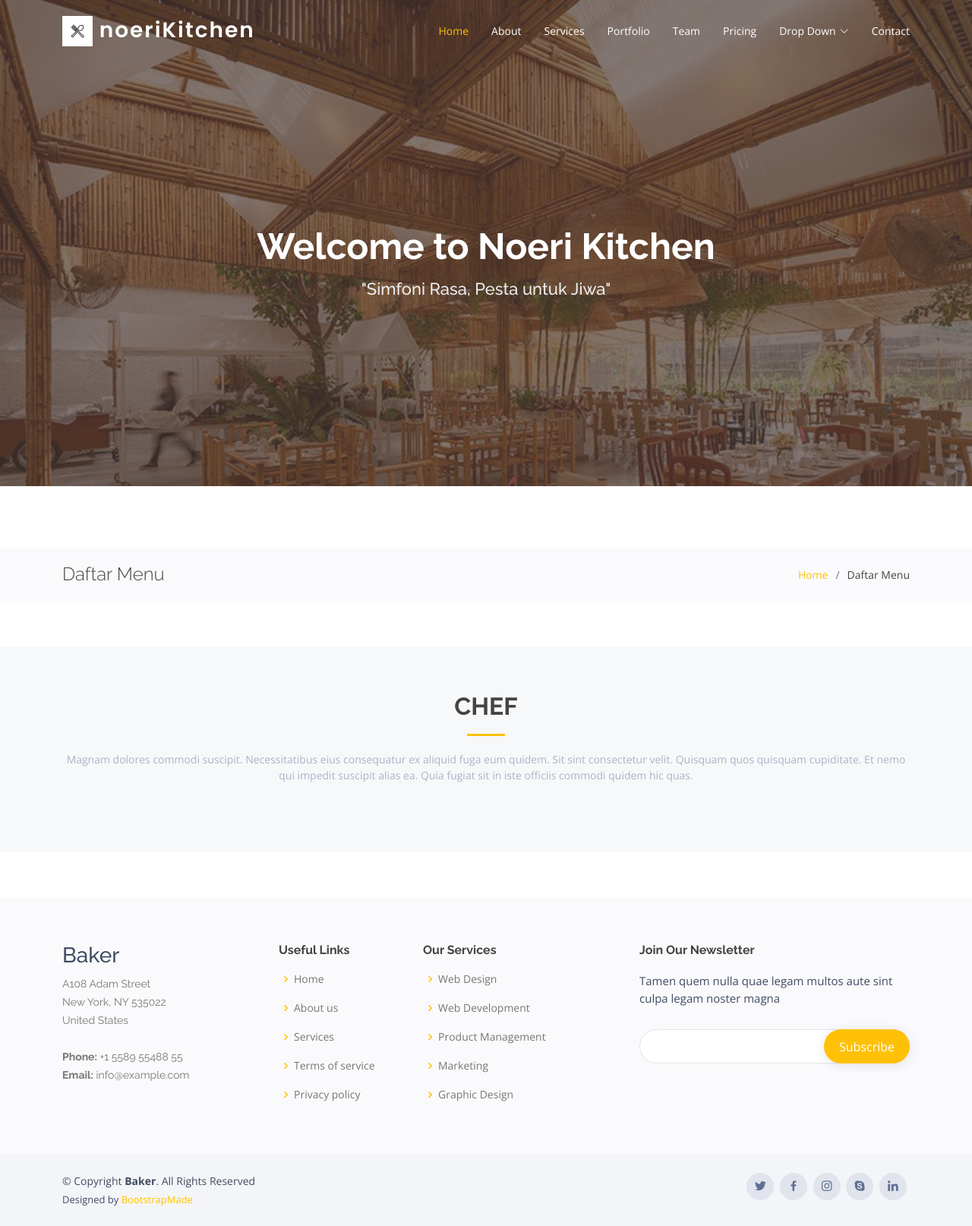
After one commit to rifasania/noeri, a CodeIgniter app: page /noeri/index.php/c_noeri/LinkChef in a window 1280 px wide. The commit adds this page. Shown: the whole page at 76% size. Run offline with CodeIgniter, Linux system fonts and the light colour scheme; data that the repository does not hold is empty.

Commit message:
commit_chef

```diff
--- a/application/config/autoload.php
+++ b/application/config/autoload.php
@@ -132,4 +132,4 @@ $autoload['language'] = array();
 |
 |	$autoload['model'] = array('first_model' => 'first');
 */
-$autoload['model'] = array('M_Menu');
+$autoload['model'] = array('M_Menu', 'M_Chef');
--- a/application/controllers/C_Noeri.php
+++ b/application/controllers/C_Noeri.php
@@ -29,6 +29,13 @@ class C_Noeri extends CI_Controller {
 		$temp['data'] = $data_menu;
 		$this->load->view('V_Menu', $temp);
 	}
+
+	public function LinkChef()
+	{
+		$data_chef = $this->M_Chef->getAllChef();
+		$temp['data'] = $data_chef;
+		$this->load->view('V_Chef', $temp);
+	}
 }
 
 // NGANTUK BGT YA ALLAH
--- /dev/null
+++ b/application/models/M_Chef.php
@@ -0,0 +1,13 @@
+<?php
+defined('BASEPATH') OR exit('No direct script access allowed');
+
+class M_Chef extends CI_Model {
+
+
+    public function getAllChef()
+    {
+        $query = $this->db->query("SELECT * FROM chef");
+        return $query->result();
+    }
+
+}
--- /dev/null
+++ b/application/views/V_Chef.php
@@ -0,0 +1,296 @@
+<?php
+defined('BASEPATH') OR exit('No direct script access allowed');
+?>
+<!DOCTYPE html>
+<html lang="en">
+	<head>
+		<meta charset="utf-8" />
+		<meta content="width=device-width, initial-scale=1.0" name="viewport" />
+
+		<title>NOERI KITCHEN</title>
+		<meta content="" name="description" />
+		<meta content="" name="keywords" />
+
+
+		 <!-- Favicons -->
+		 <link href="<?php echo base_url(); ?>/assets/img/icon_restoran.jpg" rel="icon">
+  <link href="<?php echo base_url(); ?>/assets/img/icon_restoran.jpg" rel="logo">
+
+  <!-- Google Fonts -->
+  <link href="https://fonts.googleapis.com/css?family=Open+Sans:300,300i,400,400i,600,600i,700,700i|Raleway:300,300i,400,400i,500,500i,600,600i,700,700i|Poppins:300,300i,400,400i,500,500i,600,600i,700,700i" rel="stylesheet">
+
+  <!-- Vendor CSS Files -->
+  <link href="<?php echo base_url('assets/vendor/bootstrap/css/bootstrap.min.css" rel="stylesheet')?>"/ >
+  <link href="<?php echo base_url('assets/vendor/bootstrap-icons/bootstrap-icons.css" rel="stylesheet')?>"/ >
+  <link href="<?php echo base_url('assets/vendor/boxicons/css/boxicons.min.css" rel="stylesheet')?>"/ >
+  <link href="<?php echo base_url('assets/vendor/glightbox/css/glightbox.min.css" rel="stylesheet')?>"/ >
+  <link href="<?php echo base_url('assets/vendor/swiper/swiper-bundle.min.css" rel="stylesheet')?>"/ >
+
+  <!-- Template Main CSS File -->
+  <link href="<?php echo base_url(); ?>/assets/css/style.css" rel="stylesheet">
+
+		<!-- =======================================================
+  * Template Name: Baker
+  * Updated: Mar 10 2023 with Bootstrap v5.2.3
+  * Template URL: https://bootstrapmade.com/baker-free-onepage-bootstrap-theme/
+  * Author: BootstrapMade.com
+  * License: https://bootstrapmade.com/license/
+  ======================================================== -->
+	</head>
+
+	<body>
+		<!-- ======= Header ======= -->
+		<header id="header" class="fixed-top header-transparent">
+			<div class="container d-flex align-items-center justify-content-between">
+				<h1 class="logo">
+					<a href="" class="logo"
+						><img
+							src="<?php echo base_url();?>/assets/img/icon_restoran.jpg"
+							alt=""
+							class="img-fluid"
+					/></a>
+					<a href="">noeriKitchen</a>
+				</h1>
+
+				<nav id="navbar" class="navbar">
+					<ul>
+						<li><a class="nav-link scrollto active" href="#hero">Home</a></li>
+						<li><a class="nav-link scrollto" href="#about">About</a></li>
+						<li><a class="nav-link scrollto" href="#services">Services</a></li>
+						<li>
+							<a class="nav-link scrollto" href="#portfolio">Portfolio</a>
+						</li>
+						<li><a class="nav-link scrollto" href="#team">Team</a></li>
+						<li><a class="nav-link scrollto" href="#pricing">Pricing</a></li>
+						<li class="dropdown">
+							<a href="#"
+								><span>Drop Down</span> <i class="bi bi-chevron-down"></i
+							></a>
+							<ul>
+								<li><a href="#">Drop Down 1</a></li>
+								<li class="dropdown">
+									<a href="#"
+										><span>Deep Drop Down</span>
+										<i class="bi bi-chevron-right"></i
+									></a>
+									<ul>
+										<li><a href="#">Deep Drop Down 1</a></li>
+										<li><a href="#">Deep Drop Down 2</a></li>
+										<li><a href="#">Deep Drop Down 3</a></li>
+										<li><a href="#">Deep Drop Down 4</a></li>
+										<li><a href="#">Deep Drop Down 5</a></li>
+									</ul>
+								</li>
+								<li><a href="#">Drop Down 2</a></li>
+								<li><a href="#">Drop Down 3</a></li>
+								<li><a href="#">Drop Down 4</a></li>
+							</ul>
+						</li>
+						<li><a class="nav-link scrollto" href="#contact">Contact</a></li>
+					</ul>
+					<i class="bi bi-list mobile-nav-toggle"></i>
+				</nav>
+				<!-- .navbar -->
+			</div>
+		</header>
+		<!-- End Header -->
+
+		<!-- ======= Hero Section ======= -->
+		<section id="hero" class="d-flex align-items-center justify-content-center">
+			<div class="container position-relative">
+				<h1>Welcome to Noeri Kitchen</h1>
+				<h2>"Simfoni Rasa, Pesta untuk Jiwa"</h2>
+			</div>
+		</section>
+		<!-- End Hero -->
+
+		<main id="main">
+			<!-- ======= Breadcrumbs ======= -->
+			<section class="breadcrumbs">
+				<div class="container">
+					<div class="d-flex justify-content-between align-items-center">
+						<h2>Daftar Menu</h2>
+						<ol>
+							<li><a href="<?php echo site_url('C_Noeri/index')?>">Home</a></li>
+							<li>Daftar Menu</li>
+						</ol>
+					</div>
+				</div>
+			</section>
+			<!-- End Breadcrumbs -->
+
+			<section class="inner-page">
+				<!-- ======= Team Section ======= -->
+				<section id="team" class="team section-bg">
+					<div class="container">
+						<div class="section-title">
+							<h2>Chef</h2>
+							<p>
+								Magnam dolores commodi suscipit. Necessitatibus eius consequatur
+								ex aliquid fuga eum quidem. Sit sint consectetur velit. Quisquam
+								quos quisquam cupiditate. Et nemo qui impedit suscipit alias ea.
+								Quia fugiat sit in iste officiis commodi quidem hic quas.
+							</p>
+						</div>
+
+						<div class="row">
+							<?php
+							foreach($data as $row)
+							{
+							?>
+							<div class="col-lg-3 col-md-6 d-flex align-items-stretch">
+								<div class="member">
+									<div class="member-img">
+										<img
+											src="<?php echo base_url(); ?>/assets/img/chef/<?= $row->foto_chef; ?>"  class="img-fluid" alt=""
+										/>
+										<div class="social">
+											<a href=""><i class="bi bi-twitter"></i></a>
+											<a href=""><i class="bi bi-facebook"></i></a>
+											<a href=""><i class="bi bi-instagram"></i></a>
+											<a href=""><i class="bi bi-linkedin"></i></a>
+										</div>
+									</div>
+									<div class="member-info">
+										<h4><?= $row->nama_chef; ?></h4>
+										<span><?= $row->alamat_chef; ?></span>
+									</div>
+								</div>
+							</div>
+
+							<?php
+							}
+							?>
+
+
+						</div>
+					</div>
+				</section>
+				<!-- End Team Section -->
+			</section>
+		</main>
+		<!-- End #main -->
+
+		<!-- ======= Footer ======= -->
+		<footer id="footer">
+			<div class="footer-top">
+				<div class="container">
+					<div class="row">
+						<div class="col-lg-3 col-md-6 footer-contact">
+							<h3>Baker</h3>
+							<p>
+								A108 Adam Street <br />
+								New York, NY 535022<br />
+								United States <br /><br />
+								<strong>Phone:</strong> +1 5589 55488 55<br />
+								<strong>Email:</strong> info@example.com<br />
+							</p>
+						</div>
+
+						<div class="col-lg-2 col-md-6 footer-links">
+							<h4>Useful Links</h4>
+							<ul>
+								<li>
+									<i class="bx bx-chevron-right"></i> <a href="#">Home</a>
+								</li>
+								<li>
+									<i class="bx bx-chevron-right"></i> <a href="#">About us</a>
+								</li>
+								<li>
+									<i class="bx bx-chevron-right"></i> <a href="#">Services</a>
+								</li>
+								<li>
+									<i class="bx bx-chevron-right"></i>
+									<a href="#">Terms of service</a>
+								</li>
+								<li>
+									<i class="bx bx-chevron-right"></i>
+									<a href="#">Privacy policy</a>
+								</li>
+							</ul>
+						</div>
+
+						<div class="col-lg-3 col-md-6 footer-links">
+							<h4>Our Services</h4>
+							<ul>
+								<li>
+									<i class="bx bx-chevron-right"></i> <a href="#">Web Design</a>
+								</li>
+								<li>
+									<i class="bx bx-chevron-right"></i>
+									<a href="#">Web Development</a>
+								</li>
+								<li>
+									<i class="bx bx-chevron-right"></i>
+									<a href="#">Product Management</a>
+								</li>
+								<li>
+									<i class="bx bx-chevron-right"></i> <a href="#">Marketing</a>
+								</li>
+								<li>
+									<i class="bx bx-chevron-right"></i>
+									<a href="#">Graphic Design</a>
+								</li>
+							</ul>
+						</div>
+
+						<div class="col-lg-4 col-md-6 footer-newsletter">
+							<h4>Join Our Newsletter</h4>
+							<p>
+								Tamen quem nulla quae legam multos aute sint culpa legam noster
+								magna
+							</p>
+							<form action="" method="post">
+								<input type="email" name="email" /><input
+									type="submit"
+									value="Subscribe"
+								/>
+							</form>
+						</div>
+					</div>
+				</div>
+			</div>
+
+			<div class="container d-md-flex py-4">
+				<div class="me-md-auto text-center text-md-start">
+					<div class="copyright">
+						&copy; Copyright <strong><span>Baker</span></strong
+						>. All Rights Reserved
+					</div>
+					<div class="credits">
+						<!-- All the links in the footer should remain intact. -->
+						<!-- You can delete the links only if you purchased the pro version. -->
+						<!-- Licensing information: https://bootstrapmade.com/license/ -->
+						<!-- Purchase the pro version with working PHP/AJAX contact form: https://bootstrapmade.com/baker-free-onepage-bootstrap-theme/ -->
+						Designed by <a href="https://bootstrapmade.com/">BootstrapMade</a>
+					</div>
+				</div>
+				<div class="social-links text-center text-md-right pt-3 pt-md-0">
+					<a href="#" class="twitter"><i class="bx bxl-twitter"></i></a>
+					<a href="#" class="facebook"><i class="bx bxl-facebook"></i></a>
+					<a href="#" class="instagram"><i class="bx bxl-instagram"></i></a>
+					<a href="#" class="google-plus"><i class="bx bxl-skype"></i></a>
+					<a href="#" class="linkedin"><i class="bx bxl-linkedin"></i></a>
+				</div>
+			</div>
+		</footer>
+		<!-- End Footer -->
+
+		<a
+			href="#"
+			class="back-to-top d-flex align-items-center justify-content-center"
+			><i class="bi bi-arrow-up-short"></i
+		></a>
+
+		<!-- Vendor JS Files -->
+		<script src="<?php echo base_url(); ?>/assets/vendor/purecounter/purecounter_vanilla.js"></script>
+		<script src="<?php echo base_url(); ?>/assets/vendor/bootstrap/js/bootstrap.bundle.min.js"></script>
+		<script src="<?php echo base_url(); ?>/assets/vendor/glightbox/js/glightbox.min.js"></script>
+		<script src="<?php echo base_url(); ?>/assets/vendor/isotope-layout/isotope.pkgd.min.js"></script>
+		<script src="<?php echo base_url(); ?>/assets/vendor/swiper/swiper-bundle.min.js"></script>
+		<script src="<?php echo base_url(); ?>/assets/vendor/php-email-form/validate.js"></script>
+
+		<!-- Template Main JS File -->
+		<script src="<?php echo base_url(); ?>/assets/js/main.js"></script>
+	</body>
+</html>
--- a/application/views/V_Noeri.php
+++ b/application/views/V_Noeri.php
@@ -55,7 +55,7 @@ defined('BASEPATH') OR exit('No direct script access allowed');
           <li><a class="nav-link scrollto active" href="#hero">Home</a></li>
           <li><a class="nav-link scrollto" href="#about">About</a></li>
           <li><a class="nav-link scrollto" href="#services">Services</a></li>
-          <li><a class="nav-link scrollto " href="#portfolio">Portfolio</a></li>
+          <li><a class="nav-link scrollto " href="<?php echo site_url('C_Noeri/LinkChef');?>">Chef</a></li>
           <li><a class="nav-link scrollto" href="#team">Team</a></li>
           <li><a class="nav-link scrollto" href="#pricing">Pricing</a></li>
           <li class="dropdown"><a href="#"><span>Drop Down</span> <i class="bi bi-chevron-down"></i></a>
```
Also changed, not shown: assets/img/chef/arnold.jpg (added), assets/img/chef/chandra.jpg (added), assets/img/chef/degan.jpg (added), assets/img/chef/degan.webp (added), assets/img/chef/farah.jpg (added), assets/img/chef/juna.jpg (added), assets/img/chef/renata.jpg (added), assets/img/chef/rinrin.jpg (added), assets/img/chef/vindex.jpg (added), assets/img/chef/william.jpg (added), assets/img/chef/yuda.jpg (added).
